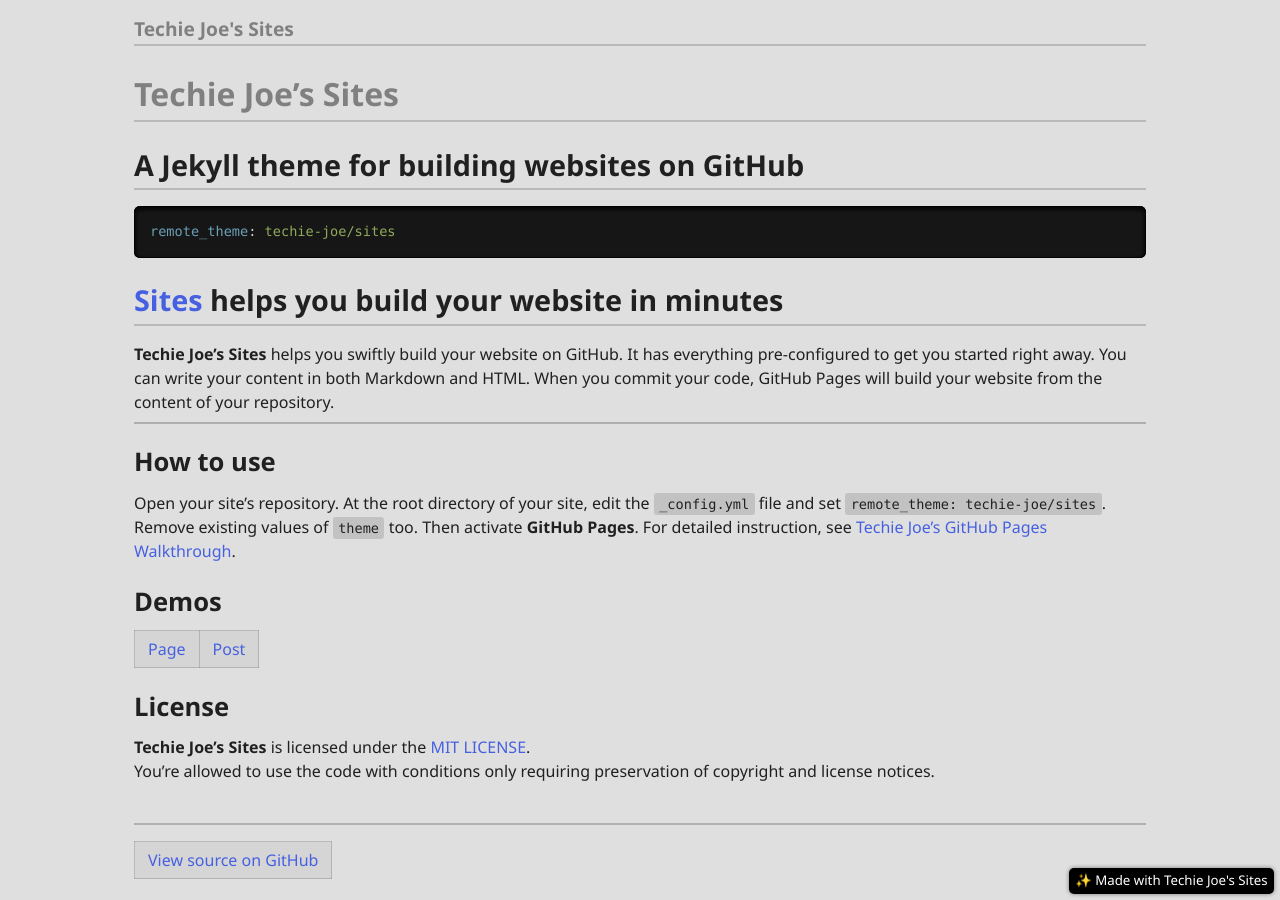
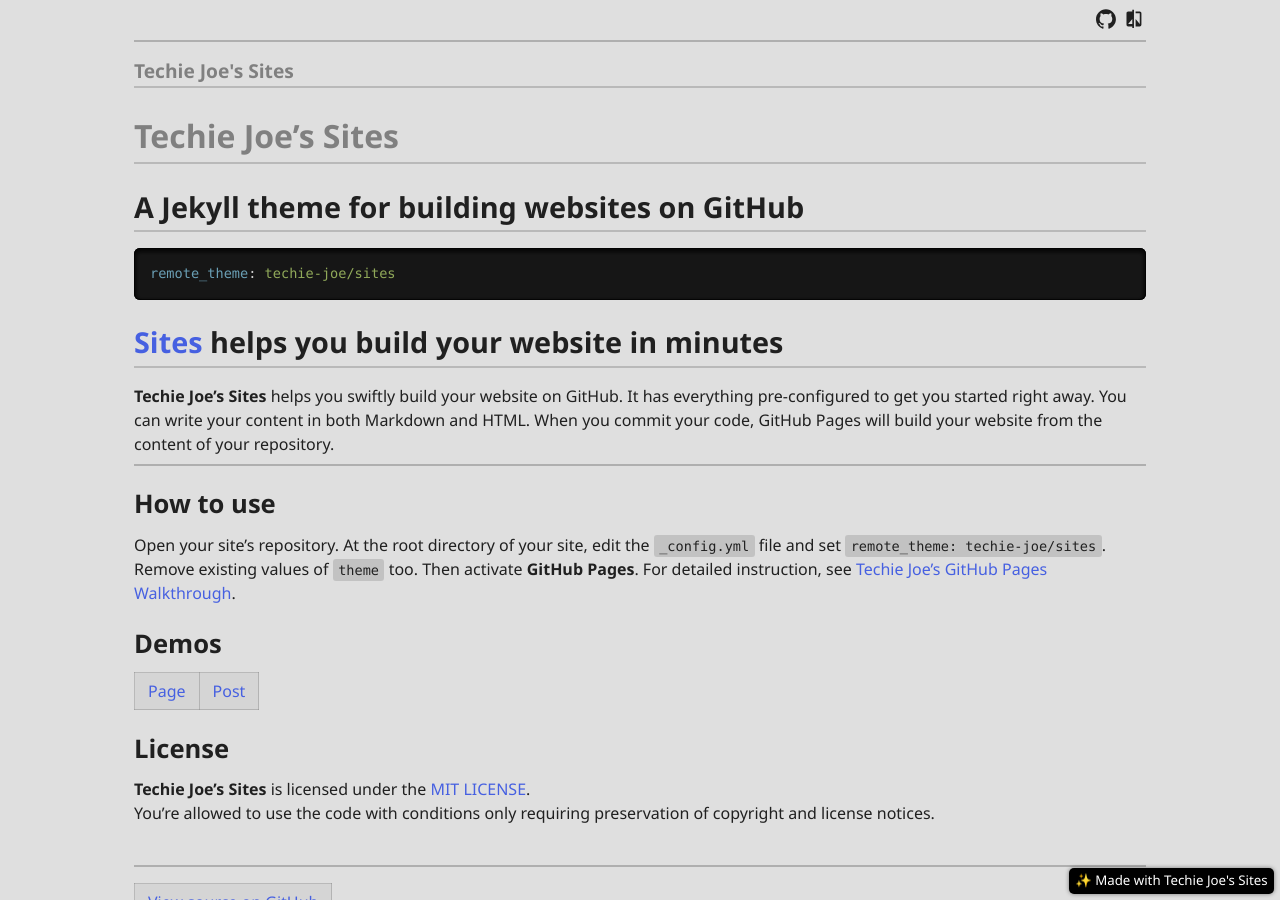
Before and after one commit to techie-joe/sites, a Jekyll site: the page built from README.md, in a window 1280 px wide. Built offline with Jekyll 4.4.1, drawn with Linux system fonts in a browser that asks for light colours; our own code applies the rules of GitHub Pages for plain Markdown files; comment, search, counter and statistics services are not loaded.

Commit message:
Update header.html

```diff
--- a/_includes/header.html
+++ b/_includes/header.html
@@ -1,4 +1,4 @@
-{% if page.header == 'use-bar' or site.header == 'use-bar' %}
+{% if page.bar != 'hide' or site.bar != 'hide' %}
   <nav id="_header-bar">
     <div class="_flex my-2">
       <div class="_flex-main">{% if page.url == '' or page.url == '/' %}{% else %}{% include title.html %}{% endif %}</div>
@@ -7,4 +7,6 @@
     <hr class="mt-0" />
   </nav>
 {% endif %}
+{% if page.show_title != 'hide' and site.title and site.title != page.title %}
 {% include title.html %}
+{% endif %}
```
